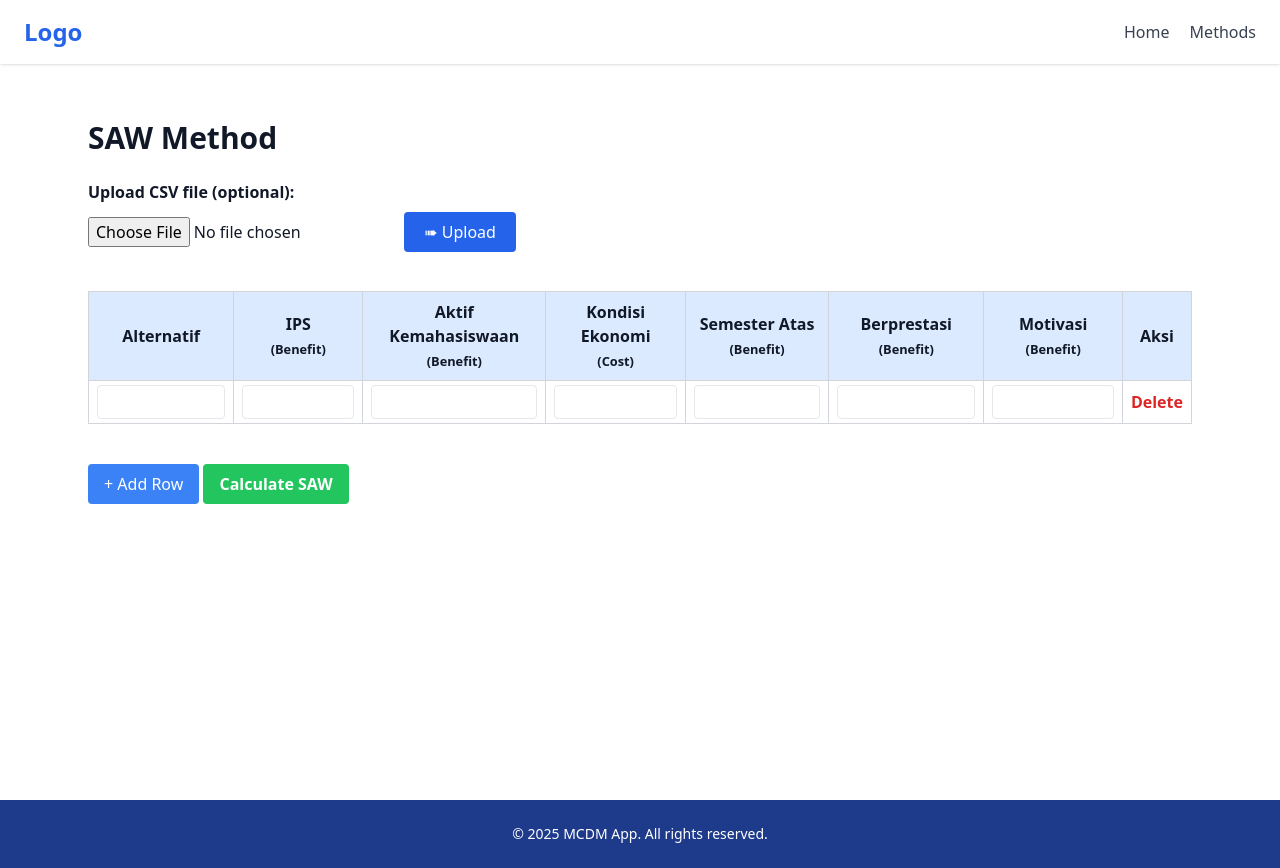
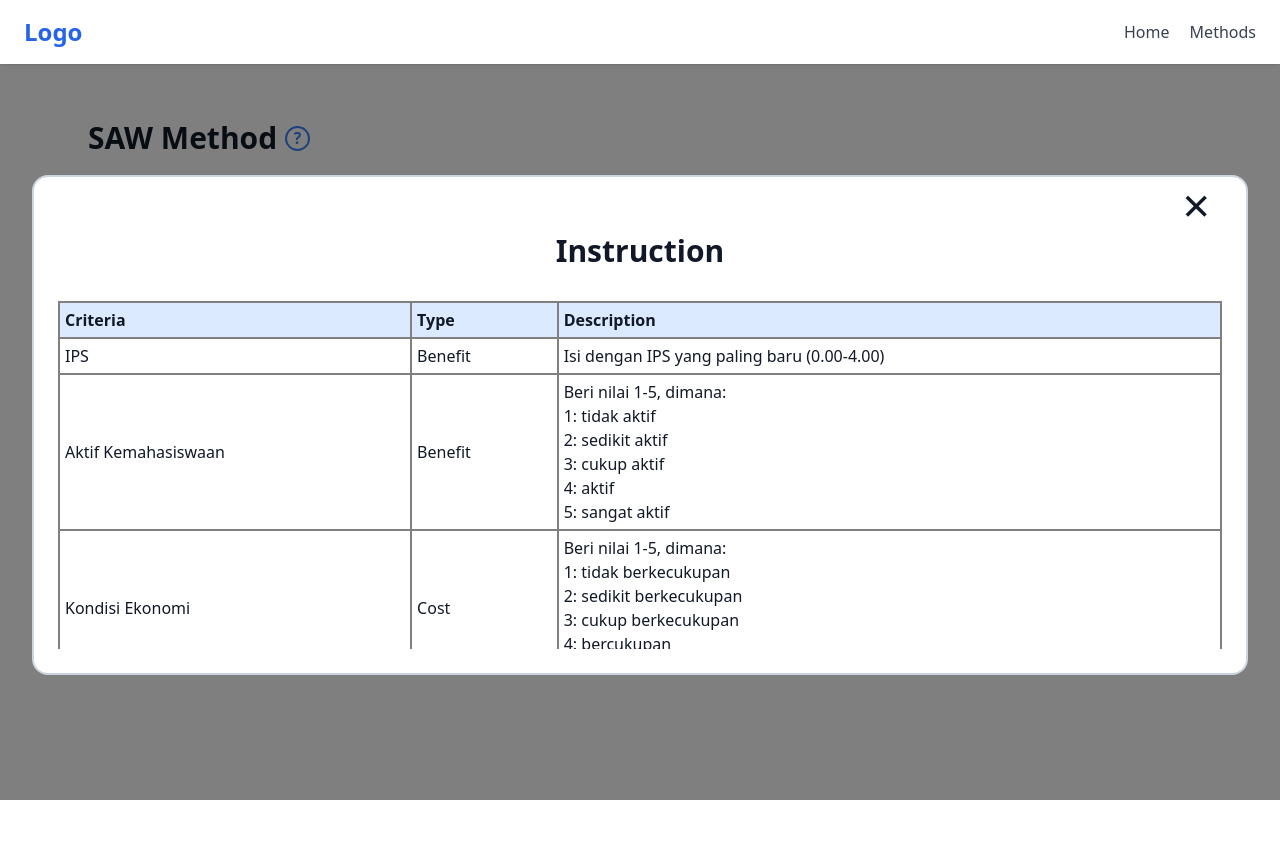
Before and after one commit to shellasitanaya/flask-mcdm, a Flask app: page /saw in a window 1280 px wide. After the commit the page ends 800 px from the top, so only its background shows below. Run offline with Flask 3, Linux system fonts and the light colour scheme; some libraries are stand-ins or nearby versions.

Commit message:
feat: modal for SAW

```diff
--- a/app.py
+++ b/app.py
@@ -1,19 +1,20 @@
-from flask import Flask, render_template, request, flash, jsonify
+from flask import Flask, render_template, request, flash, jsonify, send_file
 import os
 import pandas as pd
 import numpy as np
 
 app = Flask(__name__)
 app.secret_key = 'secret-key'
+DOWNLOAD_DIR = os.path.join(os.path.dirname(os.path.abspath(__file__)), 'files')
 
 # Daftar kriteria dengan bobot dan tipe
 criteria = [
-    {'kode': 'C1', 'nama': 'IPS', 'tipe': 'Benefit', 'bobot': 0.15},
-    {'kode': 'C2', 'nama': 'Aktif Kemahasiswaan', 'tipe': 'Benefit', 'bobot': 0.10},
-    {'kode': 'C3', 'nama': 'Kondisi Ekonomi', 'tipe': 'Cost', 'bobot': 0.35},
-    {'kode': 'C4', 'nama': 'Semester Atas', 'tipe': 'Benefit', 'bobot': 0.05},
-    {'kode': 'C5', 'nama': 'Berprestasi', 'tipe': 'Benefit', 'bobot': 0.15},
-    {'kode': 'C6', 'nama': 'Motivasi', 'tipe': 'Benefit', 'bobot': 0.20},
+    {'kode': 'C1', 'nama': 'IPS', 'tipe': 'Benefit', 'bobot': 0.15, 'description': "Isi dengan IPS yang paling baru (0.00-4.00)"},
+    {'kode': 'C2', 'nama': 'Aktif Kemahasiswaan', 'tipe': 'Benefit', 'bobot': 0.10, 'description':'Beri nilai 1-5, dimana:<br>1: tidak aktif<br>2: sedikit aktif<br>3: cukup aktif<br>4: aktif<br>5: sangat aktif'},
+    {'kode': 'C3', 'nama': 'Kondisi Ekonomi', 'tipe': 'Cost', 'bobot': 0.35, 'description': "Beri nilai 1-5, dimana:<br>1: tidak berkecukupan<br>2: sedikit berkecukupan<br>3: cukup berkecukupan<br>4: bercukupan<br>5: sangat bercukupan"},
+    {'kode': 'C4', 'nama': 'Semester Atas', 'tipe': 'Benefit', 'bobot': 0.05, 'description': "Isi dengan semester peserta (e.g. 8)"},
+    {'kode': 'C5', 'nama': 'Berprestasi', 'tipe': 'Benefit', 'bobot': 0.15, 'description': "Beri nilai 1-5, dimana:<br>1: tidak berprestasi<br>2: sedikit berprestasi<br>3: cukup berprestasi<br>4: berprestasi<br>5: sangat berprestasi"},
+    {'kode': 'C6', 'nama': 'Motivasi', 'tipe': 'Benefit', 'bobot': 0.20, 'description': "Beri nilai 1-5, dimana:<br>1: tidak kuat<br>2: kurang kuat<br>3: cukup kuat<br>4: kuat<br>5: sangat kuat"},
 ]
 
 # Normalisai matrix berdasarkan tipe kriteria
@@ -152,6 +153,24 @@ def phpexample():
     return jsonify(data)
 
 
+@app.route('/download_template/<string:template_name>')
+def download_template(template_name):
+    filename = 'template SAW.xlsx'
+
+    if template_name == "DEMATEL":
+        filename = 'template DEMATEL.xlsx'
+
+    filepath = os.path.join(DOWNLOAD_DIR, filename)
+
+    if os.path.exists(filepath):
+        # send_file is used to send static files from the server to the client.
+        # as_attachment=True prompts the browser to download the file instead of displaying it.
+        # download_name allows you to specify the filename the user sees when downloading.
+        return send_file(filepath, as_attachment=True, download_name=filename)
+    else:
+        return "File not found!", 404
+
+
     # out = sp.run(["php", "excelreader.php"], stdout=sp.PIPE)
     # return out.stdout
 
--- a/templates/saw.html
+++ b/templates/saw.html
@@ -2,14 +2,38 @@
 {% block title %}SAW Method - MCDM App{% endblock %}
 
 {% block content %}
+
+<style>
+  .no-scroll {
+      overflow: hidden !important; /* !important to override potential other styles */
+      padding-right: var(--scrollbar-width, 0); /* To prevent content shift if scrollbar disappears */
+  }
+
+
+  th {
+    text-align: start;
+  }
+
+  th, td {
+    border: 2px solid gray;
+    padding: 5px 15px 5px 5px;
+  }
+</style>
+
 <section class="max-w-6xl mx-auto p-6">
-  <h2 class="text-3xl font-bold mb-6">SAW Method</h2>
+  <div class="flex items-center mb-6">
+    <h2 class="text-3xl font-bold">SAW Method</h2>
+    <button onclick="toggleDirectionModal()" class="ml-2 rounded-full border-2 border-blue-500 text-blue-500 hover:text-white hover:bg-blue-500 transition-colors font-bold !h-[25px] !w-[25px] flex justify-center items-center">?</button>
+  </div>
 
   <div class="mb-8">
-    <form id="uploadExcelForm" method="post" enctype="multipart/form-data" class="mb-6">
-      <label class="block font-semibold mb-2">Upload CSV file (optional):</label>
+    <form id="uploadExcelForm" method="post" enctype="multipart/form-data" class="mb-6 flex-col flex">
+      <label class="block font-semibold mb-2">Upload XLSX/CSV file (optional):</label>
       <input type="file" name="excel_file" accept="application/vnd.openxmlformats-officedocument.spreadsheetml.sheet, application/vnd.ms-excel" class="mb-3">
-      <button type="submit" class="bg-blue-600 text-white px-5 py-2 rounded hover:bg-blue-700 transition">➠ Upload</button>
+      <div class="flex items-center">
+        <button type="submit" class="bg-blue-600 text-white px-4 py-2 rounded hover:bg-blue-700 transition w-fit h-fit mr-1">⇪ Upload</button>
+        <a href="{{ url_for('download_template', template_name='SAW') }}" class="bg-green-500 text-white px-4 py-2 rounded hover:bg-green-700 transition font-semibold w-fit h-fit ">📄 Download Template</a>
+      </div>
     </form>
   </div>
 
@@ -42,7 +66,7 @@
       </tbody>
     </table>
 
-    <button type="button" id="addRowBtn" class="bg-blue-500 text-white px-4 py-2 rounded hover:bg-blue-600 transition">+
+    <button type="button" id="addRowBtn" class="bg-blue-600 text-white px-4 py-2 rounded hover:bg-blue-700 transition">+
       Add Row</button>
     <input type="hidden" name="alt_count" id="altCount" value="1">
 
@@ -175,6 +199,42 @@
 </section>
 
 <input type="hidden" id="criteria-count" value="{{ criteria|length|default(0)|int }}">
+
+<!-- modal -->
+<div id="instruction-modal" class="w-screen h-screen fixed top-0 left-0 bg-black/50 flex justify-center items-center px-8">
+
+
+  <div class="rounded-2xl border-2 border-slate-300 bg-white w-full max-h-[500px] mt-[50px] relative flex flex-col justify-center items-center pt-1 pb-6 px-6">
+    <div class="w-full flex"><button onclick="toggleDirectionModal()" class="text-5xl ml-auto mr-3">×</button></div>
+
+    <h2 class="mt-1 mb-4 font-bold lg:text-3xl">Instruction</h2>
+
+    <div class="w-full grow overflow-scroll">
+      <table class=" mt-4 w-full">
+
+
+
+        <tr class="bg-blue-100">
+          <th>Criteria</th>
+          <th>Type</th>
+          <th>Description</th>
+        </tr>
+
+
+          {% for c in criteria %}
+        <tr>
+          <td>{{ c.nama }}</td>
+          <td>{{ c.tipe }}</td>
+          <td>{{ c.description | safe }}</td>
+        </tr>
+          {% endfor %}
+
+
+      </table>
+    </div>
+
+  </div>
+</div>
 
 
 
@@ -321,6 +381,12 @@
     }
   });
 
+  const instructionModal = document.getElementById('instruction-modal');
+  function toggleDirectionModal() {
+    document.body.classList.toggle('no-scroll');
+    instructionModal.classList.toggle('hidden');
+  }
+
 </script>
 
 
```
Also changed, not shown: 2 other files.
